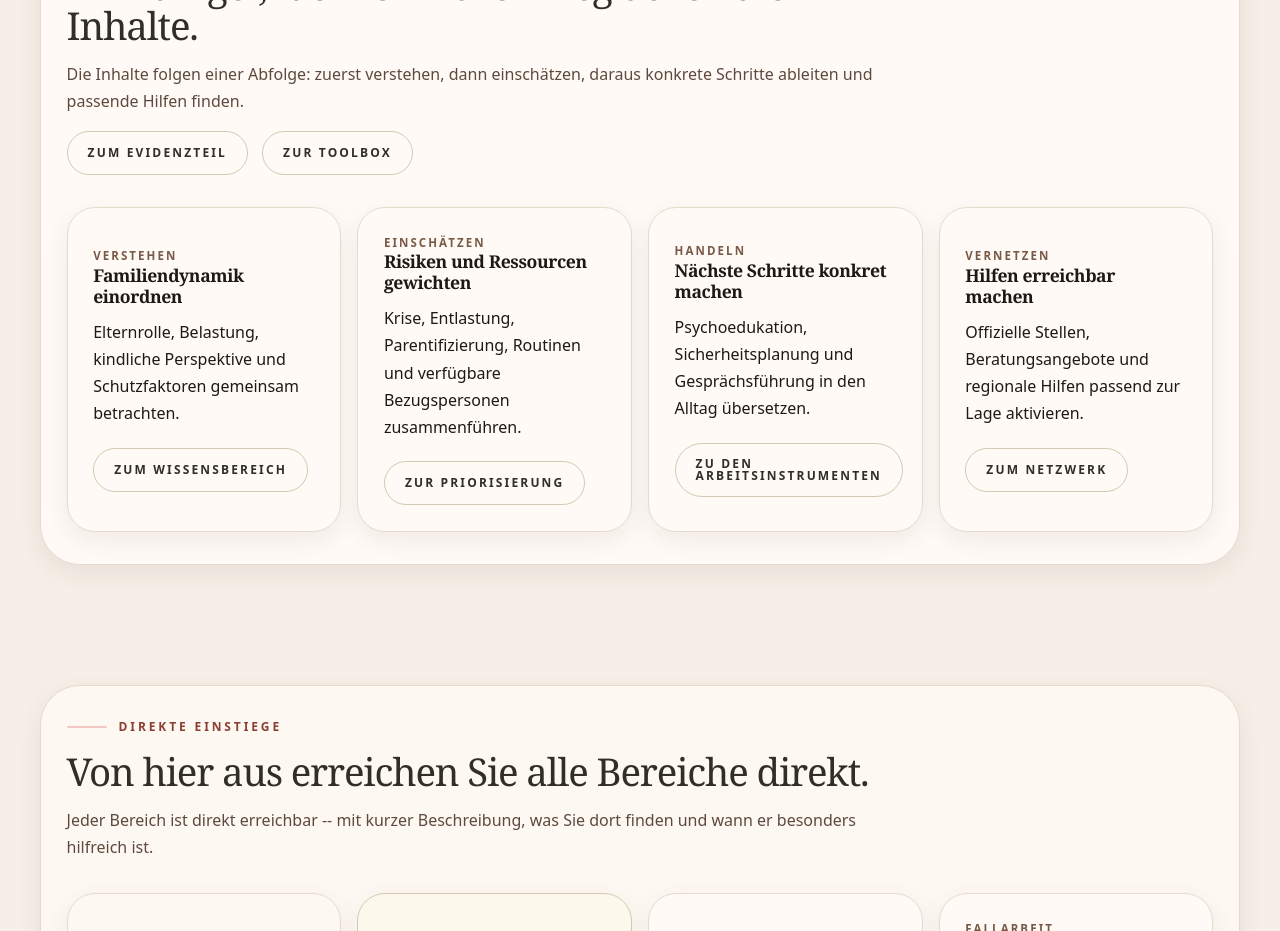
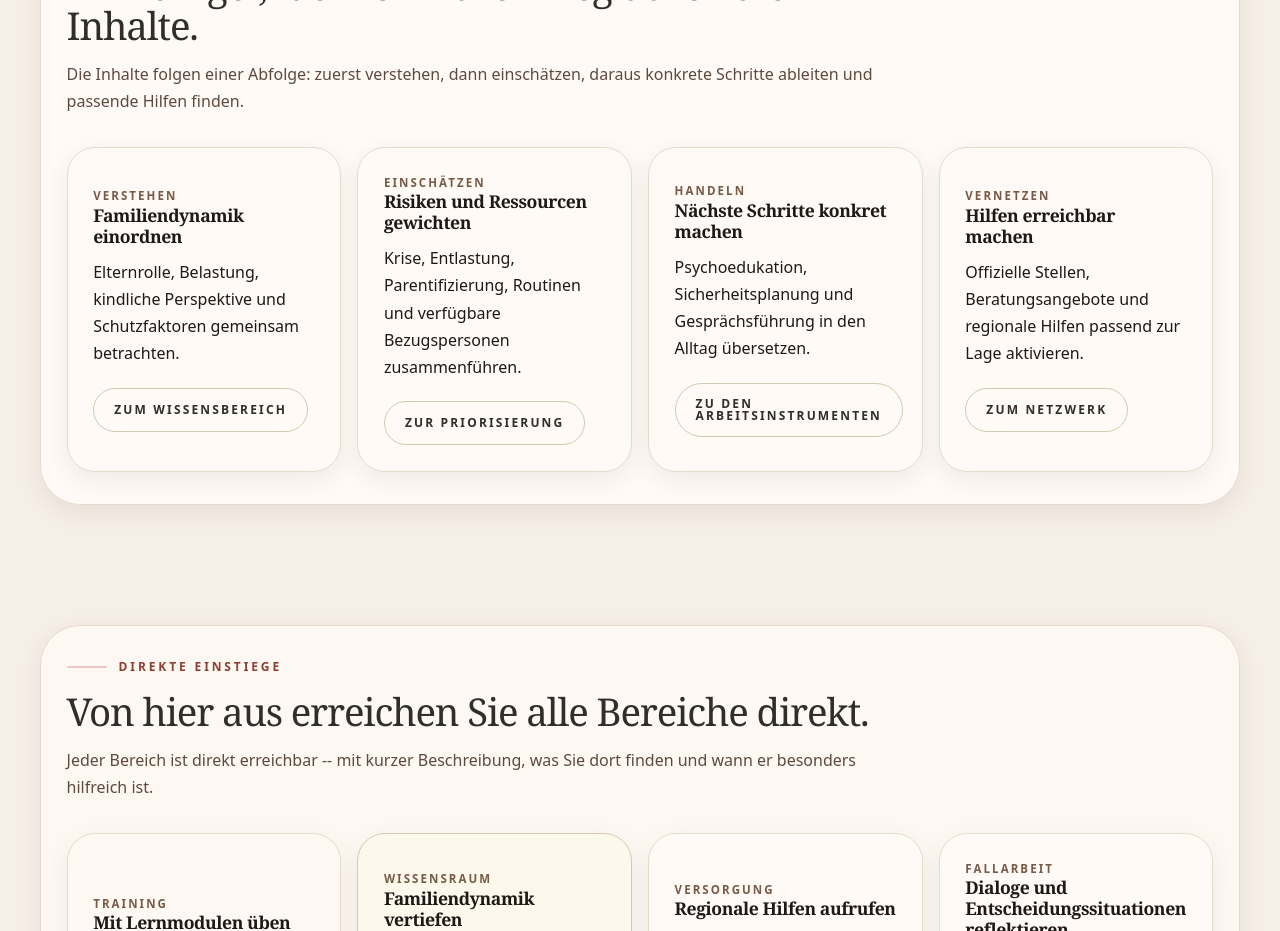
Before and after one commit to christaegger-dot/relational-recovery-startable-v1, a React (Vite) app: page /#start in a window 1280 px wide. Shown: the part 1420-2351 px from the top of the page. Built offline with nearby package versions, Linux system fonts and the light colour scheme.

Commit message:
audit(08): redundante section-actions in HomeLanding entfernen
Die zwei Sekundär-Actions (Zum Evidenzteil, Zur Toolbox) im Orientierungs-
Block duplizierten die Aktionen der vier Cards darunter und der Hero-Actions
darüber. Card-CTAs bleiben die einzige Navigation aus dieser Sektion.

```diff
--- a/src/templates/HomeLandingTemplate.jsx
+++ b/src/templates/HomeLandingTemplate.jsx
@@ -68,18 +68,6 @@ export default function HomeLandingTemplate({ pageHeadingId }) {
       title: 'Ein ruhiger, fachlich klarer Weg durch die Inhalte.',
       description:
         'Die Inhalte folgen einer Abfolge: zuerst verstehen, dann einschätzen, daraus konkrete Schritte ableiten und passende Hilfen finden.',
-      actions: [
-        {
-          label: 'Zum Evidenzteil',
-          onClick: () => navigate('evidenz', { focusTarget: 'heading' }),
-          variant: 'secondary',
-        },
-        {
-          label: 'Zur Toolbox',
-          onClick: () => navigate('toolbox', { focusTarget: 'heading' }),
-          variant: 'secondary',
-        },
-      ],
       cards: [
         {
           label: 'Verstehen',
```
